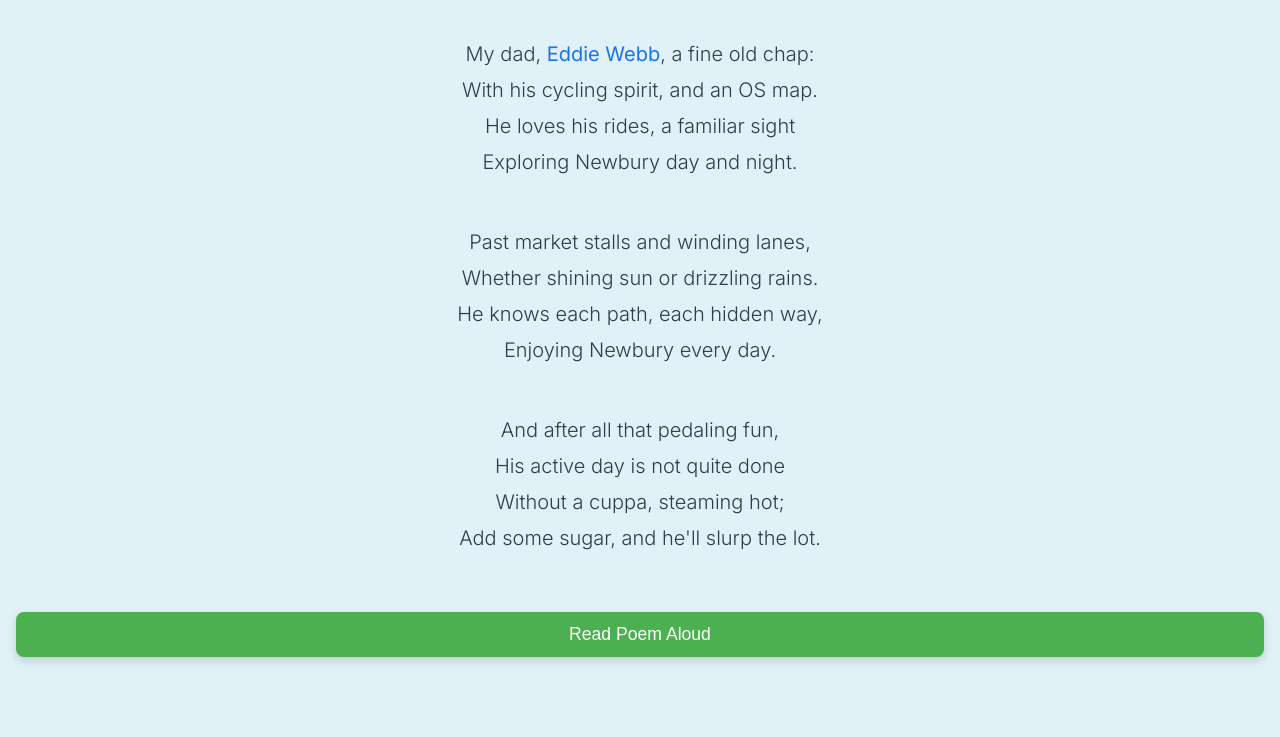
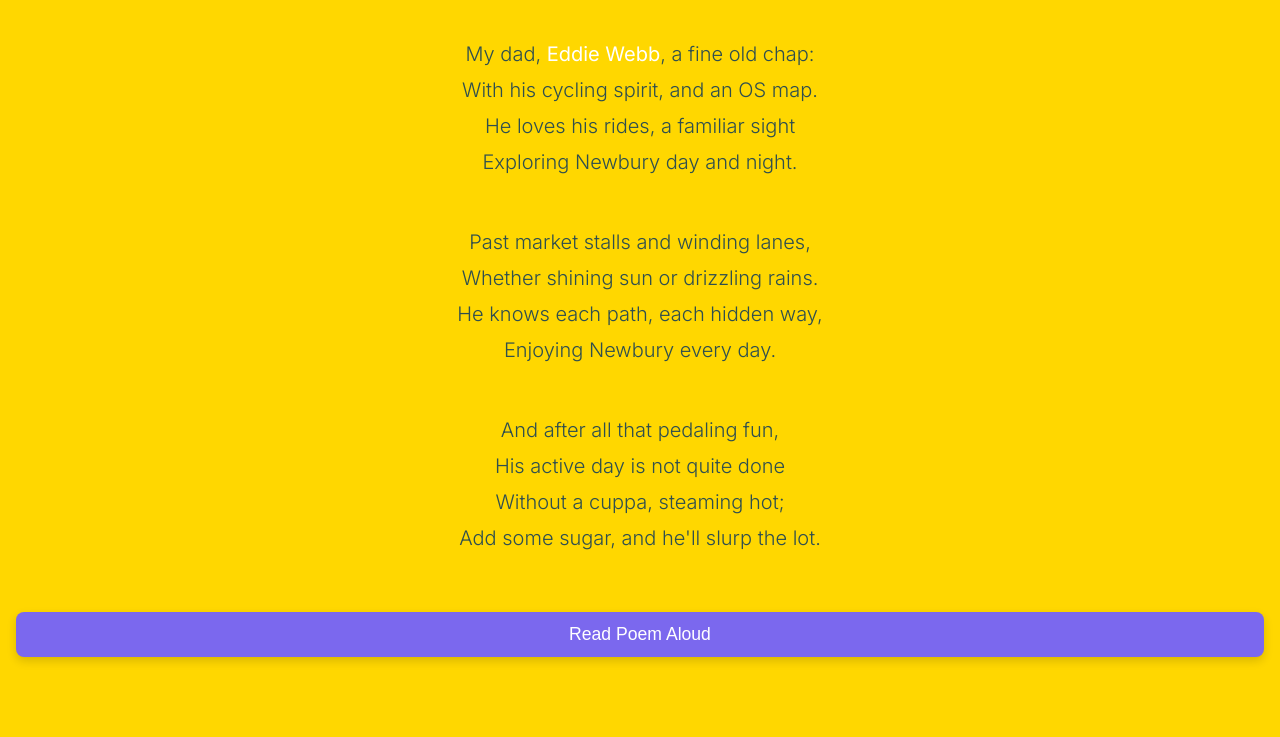
Before and after one commit to aewshopping/fathersday, a plain HTML site: page index.html in a window 1280 px wide. Shown: the part 123-860 px from the top of the page. Drawn offline with Linux system fonts and the light colour scheme.

Commit message:
Update index.html

```diff
--- a/index.html
+++ b/index.html
@@ -10,7 +10,7 @@
 
         body {
             font-family: 'Inter', sans-serif;
-            background-color: #e0f2f7; /* A plain, soft blue background */
+            background-color: gold; /* A plain, soft blue background */
             display: flex;
             flex-direction: column; /* Arrange content vertically */
             /* Removed min-height: 100vh to allow content to define height and enable scrolling */
@@ -19,7 +19,7 @@
             padding: 2rem 1rem; /* Generous padding around the content */
             box-sizing: border-box;
             text-align: center; /* Center the text content */
-            color: #2c3e50; /* Darker text for readability on light background */
+            color: darkslategray; /* Darker text for readability on light background */
             /* Added padding-bottom to ensure space below the last element, making scrolling visible */
             padding-bottom: 5rem; /* Extra space at the bottom for scrolling past the button */
         }
@@ -47,12 +47,12 @@
         /* Specific styling for the dad's name and "Eddie Webb" to stand out subtly */
         .highlight {
             font-weight: 500; /* Medium weight */
-            color: #1a73e8; /* A slightly more vibrant blue for highlight */
+            color: white; /* A slightly more vibrant blue for highlight */
         }
 
         /* Button styling */
         .read-button {
-            background-color: #4CAF50; /* Green background */
+            background-color: mediumslateblue; /* Green background */
             color: white; /* White text */
             padding: 12px 24px;
             border: none;
@@ -64,16 +64,7 @@
             box-shadow: 0 4px 10px rgba(0, 0, 0, 0.15); /* Soft shadow */
         }
 
-        .read-button:hover {
-            background-color: #45a049; /* Darker green on hover */
-            transform: translateY(-2px); /* Slight lift effect */
-        }
 
-        .read-button:active {
-            background-color: #3e8e41; /* Even darker green on active */
-            transform: translateY(0); /* Return to original position */
-            box-shadow: 0 2px 5px rgba(0, 0, 0, 0.2);
-        }
     </style>
 </head>
 <body>
```
